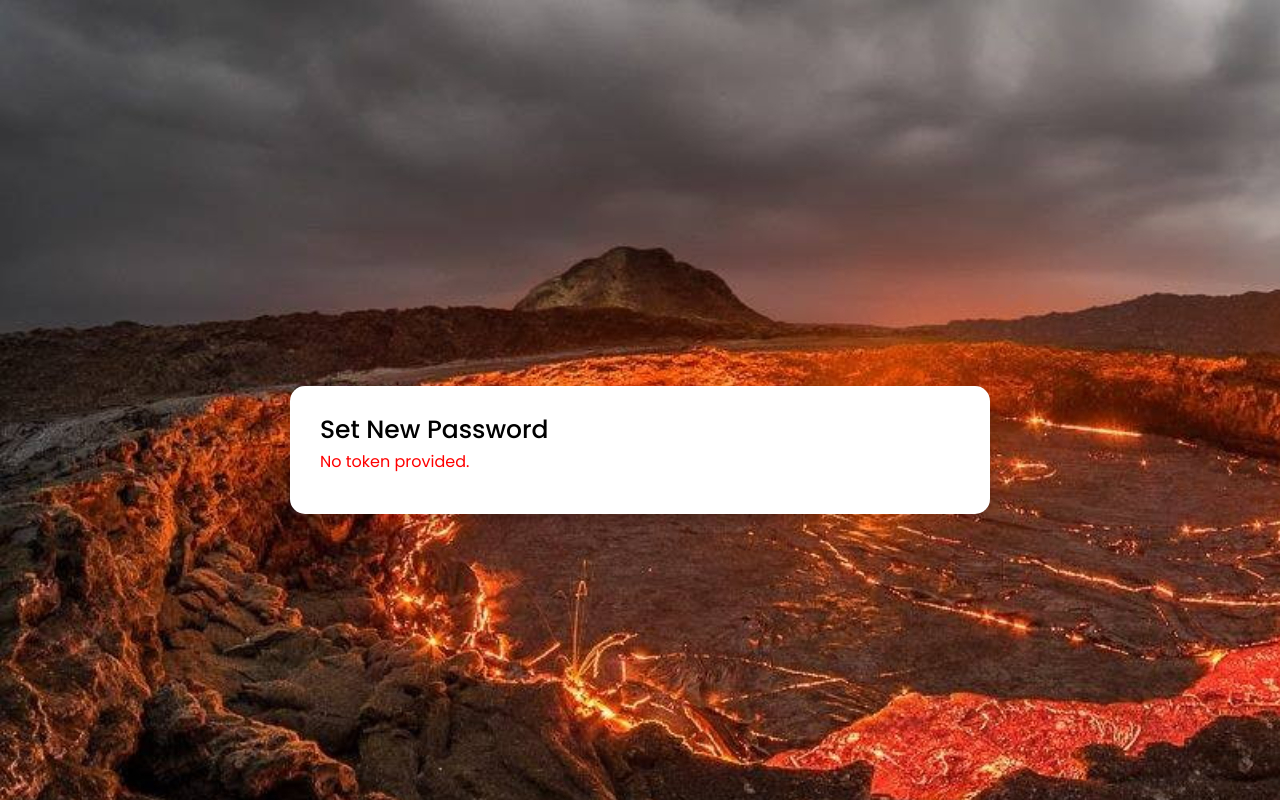
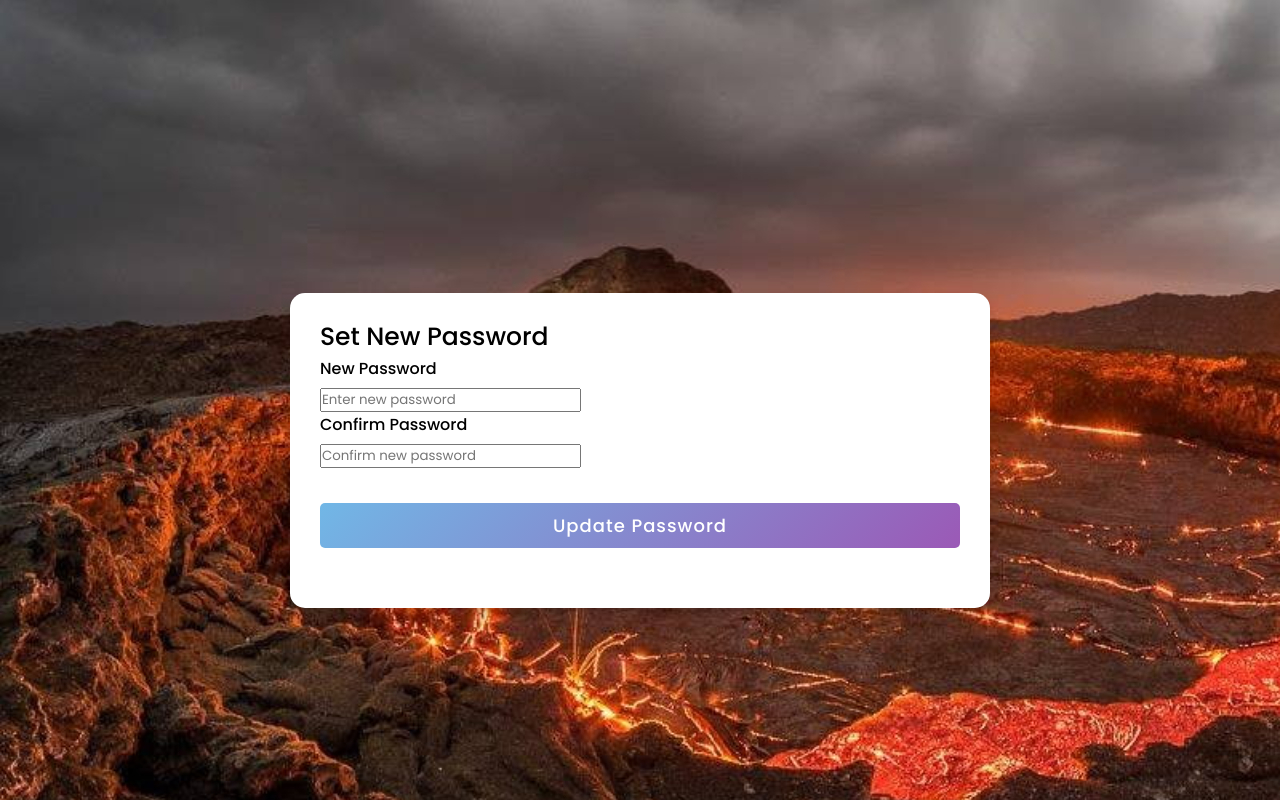
Before and after one commit to faniflex/FMMR-tour-and-Travel, a PHP site: page /reset_password.php in a window 1280 px wide. Run offline with PHP 8.4, Linux system fonts and the light colour scheme; the visitor is signed in with stand-in values (Sample User, id 1).

Commit message:
Update reset_password.php
added some idea

```diff
--- a/reset_password.php
+++ b/reset_password.php
@@ -1,46 +1,34 @@
 <?php
 session_start();
+if(!isset($_SESSION['reset_user'])) {
+    header("Location: forgot_password.php");
+    exit();
+}
+
 $new_password = "";
 $confirm_password = "";
 $message = "";
 $error = "";
 
-// Database connection
 $conn = mysqli_connect("localhost", "root", "", "db");
-
-if(isset($_GET['token'])) {
-    $token = mysqli_real_escape_string($conn, $_GET['token']);
-
-    // Verify token and check expiration
-    $sql = "SELECT * FROM users WHERE reset_token='$token' AND reset_expires > NOW() LIMIT 1";
-    $result = mysqli_query($conn, $sql);
-
-    if(mysqli_num_rows($result) == 0) {
-        $error = "Invalid or expired token. Please request a new password reset link.";
-    } else {
-        $user = mysqli_fetch_assoc($result);
 
 if(isset($_POST['update_password'])) {
     $new_password = mysqli_real_escape_string($conn, $_POST['new_password']);
     $confirm_password = mysqli_real_escape_string($conn, $_POST['confirm_password']);
+    $fname = $_SESSION['reset_user'];
 
     if($new_password != $confirm_password) {
         $error = "Passwords do not match.";
     } else {
-                // Update password and clear reset token
-                $email = $user['email'];
-                $sql = "UPDATE users SET password='$new_password', reset_token=NULL, reset_expires=NULL WHERE email='$email'";
+        $sql = "UPDATE users SET password='$new_password' WHERE firstname='$fname'";
 
         if(mysqli_query($conn, $sql)) {
-                    $message = "Password updated successfully! You can now <a href='login.php'>login</a> with your new password.";
+            $message = "Password updated successfully! You can now <a href='login.php'>login</a>.";
+            unset($_SESSION['reset_user']);
         } else {
             $error = "Error updating password: " . mysqli_error($conn);
         }
     }
-        }
-    }
-} else {
-    $error = "No token provided.";
 }
 ?>
 
@@ -48,8 +36,6 @@ if(isset($_GET['token'])) {
 <html lang="en">
 <head>
     <meta charset="UTF-8">
-    <meta http-equiv="X-UA-Compatible" content="IE=edge">
-    <meta name="viewport" content="width=device-width, initial-scale=1.0">
     <title>Reset Password</title>
     <link rel="stylesheet" href="form.css">
 </head>
@@ -62,7 +48,7 @@ if(isset($_GET['token'])) {
       <?php elseif($message): ?>
           <div style="color: green; margin-bottom: 15px;"><?php echo $message; ?></div>
       <?php else: ?>
-          <form action="reset_password.php?token=<?php echo htmlspecialchars($token); ?>" method="post">
+          <form action="reset_password.php" method="post">
             <div class="input-box">
                 <span class="details">New Password</span>
                 <input type="password" name="new_password" placeholder="Enter new password" required>
```
Lines whose indentation alone changed are shown as unchanged.
